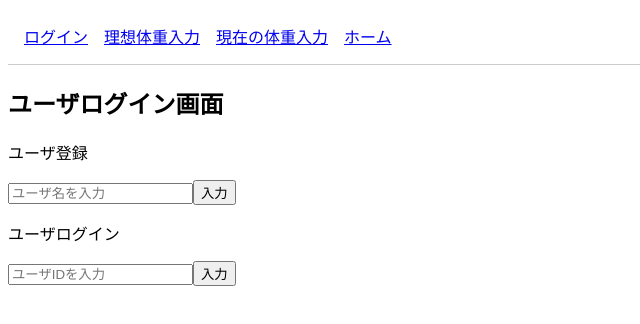
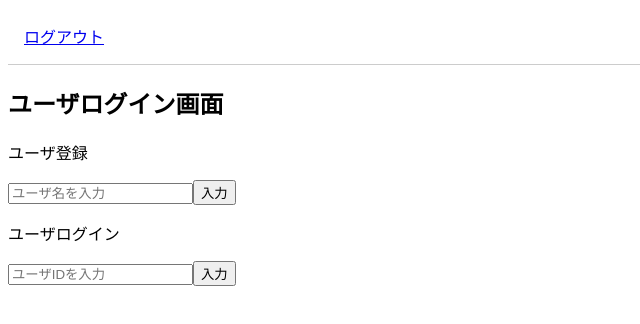
Before and after one commit to kajiLabTeam/DEBUKATU_frontend2, a React (Vite) app: page /users in a window 1280 px wide. Shown: the top 324 px of the page, without its empty margins (0-640 px from the left). Built offline with nearby package versions, Linux system fonts and the light colour scheme.

Commit message:
fix: ヘッダーのnavをログアウトに変更

```diff
--- a/src/App.tsx
+++ b/src/App.tsx
@@ -19,10 +19,10 @@ export const App = () => {
     <>
       {/* 全ページ共通のナビゲーション */}
       <nav style={navStyle}>
-        <Link to="/users" style={linkStyle}>ログイン</Link>
-        <Link to="/model" style={linkStyle}>理想体重入力</Link>
+        <Link to="/users" style={linkStyle}>ログアウト</Link>
+        {/* <Link to="/model" style={linkStyle}>理想体重入力</Link>
         <Link to="/weight" style={linkStyle}>現在の体重入力</Link>
-        <Link to="/home" style={linkStyle}>ホーム</Link>
+        <Link to="/home" style={linkStyle}>ホーム</Link> */}
       </nav>
 
 
```
